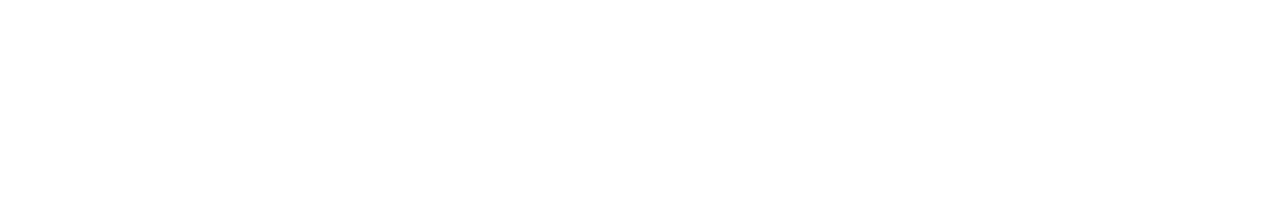
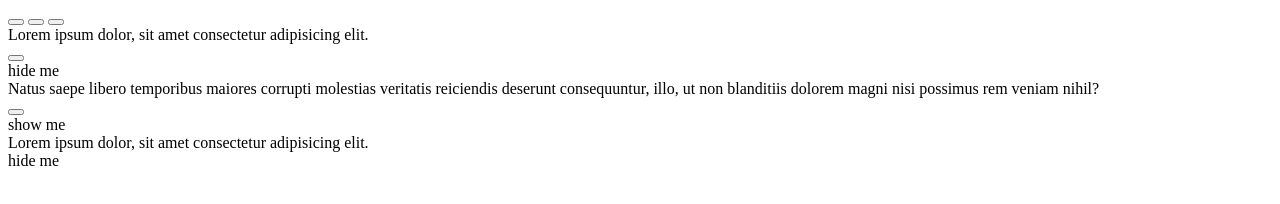
Before and after one commit to WitherMite/dropdowns-and-carousels, a plain HTML site: page index.html in a window 1280 px wide. Drawn offline with Linux system fonts and the light colour scheme.

Commit message:
write html to style and plan

```diff
--- a/index.html
+++ b/index.html
@@ -5,5 +5,47 @@
     <meta name="viewport" content="width=device-width, initial-scale=1.0" />
     <title>Document</title>
   <script defer src="main.js"></script></head>
-  <body></body>
+  <body>
+    <div class="carousel-container">
+      <div class="carousel img-group-1">
+        <!-- generate carousel in divs with correct class, use JSON and another class to assign a carousel to a group of images -->
+        <div class="img-left"></div>
+        <div class="img-focus"></div>
+        <div class="img-right"></div>
+        <div class="selector">
+          <!-- generate dots for each image in carousel -->
+          <button class="selector-node"></button>
+          <button class="selector-node selected"></button>
+          <button class="selector-node"></button>
+        </div>
+      </div>
+      <div class="carousel img-group-2"></div>
+    </div>
+
+    <div class="dropdown-container">
+      <div class="card">
+        <div class="content">
+          Lorem ipsum dolor, sit amet consectetur adipisicing elit.
+        </div>
+        <button class="dropdown-btn"></button>
+        <div class="dropdown">hide me</div>
+      </div>
+      <div class="card">
+        <div class="content">
+          Natus saepe libero temporibus maiores corrupti molestias veritatis
+          reiciendis deserunt consequuntur, illo, ut non blanditiis dolorem
+          magni nisi possimus rem veniam nihil?
+        </div>
+        <button class="dropdown-btn"></button>
+        <div class="dropdown">show me</div>
+      </div>
+      <div class="card">
+        <div class="content">
+          Lorem ipsum dolor, sit amet consectetur adipisicing elit.
+        </div>
+        <div class="dropdown-mouseover"></div>
+        <div class="dropdown">hide me</div>
+      </div>
+    </div>
+  </body>
 </html>
--- a/main.js
+++ b/main.js
@@ -4,5 +4,6 @@ var __webpack_exports__ = {};
   !*** ./src/index.js ***!
   \**********************/
 
+
 /******/ })()
 ;
```
